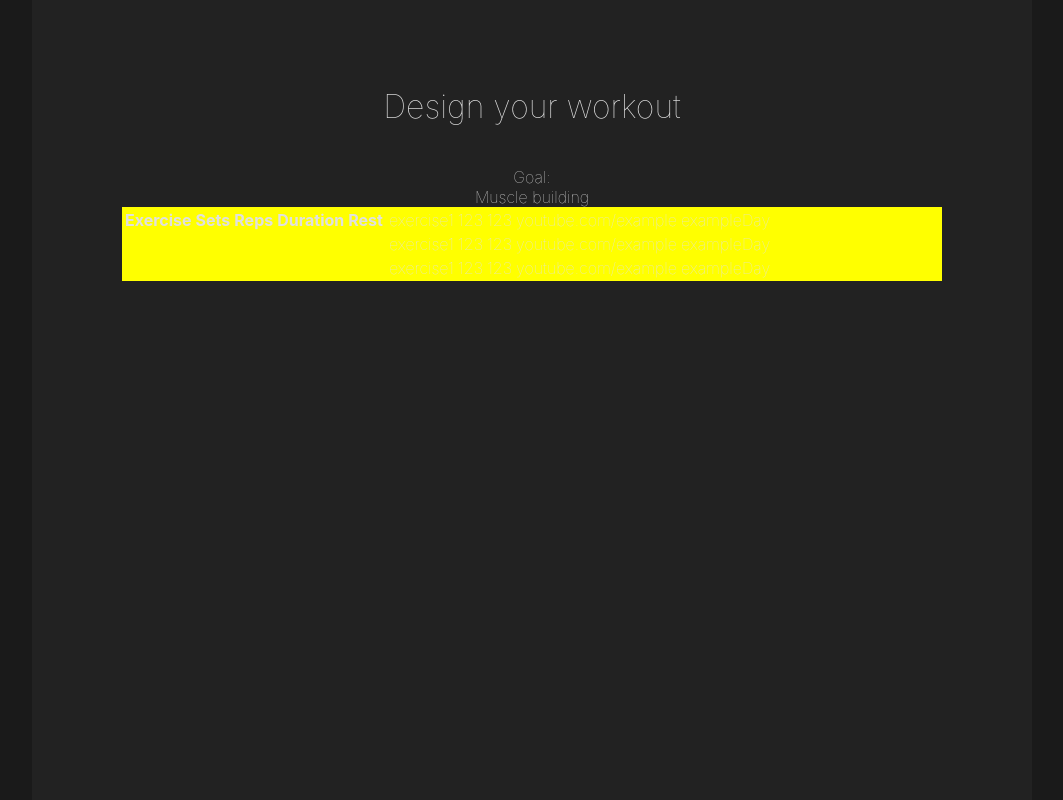
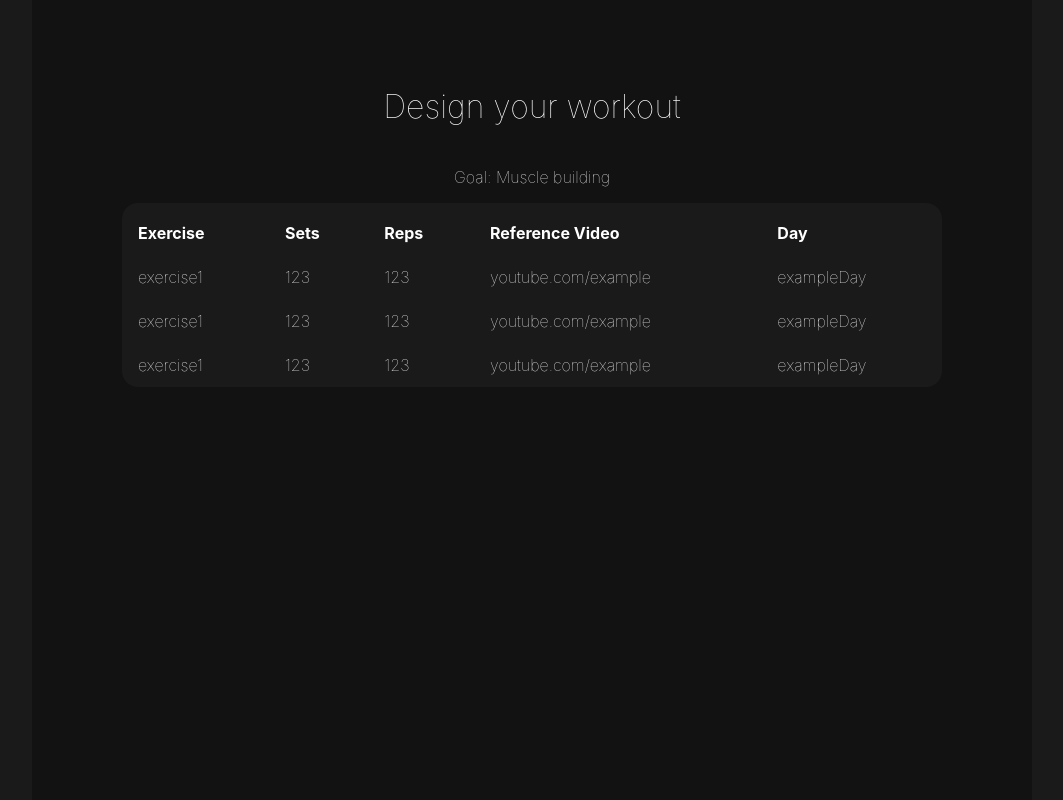
Before and after one commit to arpitanigam/FitnessSense, a React (Vite) app in the folder frontend/: page / in a window 1280 px wide. Both pictures are taken after a click on the link "Exercise Planner". Shown: the top 800 px of the page, without its empty margins (108-1171 px from the left). Built offline with nearby package versions, Linux system fonts and the light colour scheme.

Commit message:
refinded the styling of exercise table

```diff
--- a/frontend/src/components/ExerciseTable.jsx
+++ b/frontend/src/components/ExerciseTable.jsx
@@ -8,8 +8,8 @@ export default function ExerciseTable({exercises}){
           <th>Exercise</th>
           <th>Sets</th>
           <th>Reps</th>
-          <th>Duration</th>
-          <th>Rest</th>
+          <th>Reference Video</th>
+          <th>Day</th>
         </tr>
       </thead>
       <tbody>
--- a/frontend/src/components/Heading.jsx
+++ b/frontend/src/components/Heading.jsx
@@ -5,7 +5,7 @@ export default function Heading()
     return <div className="workoutHeader">
         <div className="heading" >Design your workout</div>
         <div className="goal">
-          Goal: <div><span className="goalCategory">Muscle building</span></div>
+          Goal: <span className="goalCategory">Muscle building</span>
         </div>
     </div>
 }
--- a/frontend/src/styles/ExercisePlanner.css
+++ b/frontend/src/styles/ExercisePlanner.css
@@ -2,8 +2,8 @@
     /* background-color: #111111; */
     max-height: 100vh;
     height: 100vh;
-    background-color: #222222;
-    color: #e0e0e0;
+    background-color:var(--bg-color-dark);
+    color: var(--text-color);
     font-family: 'Inter', sans-serif;
     font-weight: lighter;
     padding: 9%;
@@ -13,8 +13,23 @@
     padding-bottom: 5%;
 
 }
-.exercise-table{
-    display: flex;
-    background-color: yellow;
+.exercise-table {
+  width: 100%;
+  border-collapse: collapse;
+  margin-top: 1rem;
+  text-align: left;
+  background-color:var(--bg-color-card);
+  font-family: 'Inter', sans-serif;
+  font-weight: lighter;
+  border-radius: 1rem
+}
 
+.exercise-table th,
+.exercise-table td {
+  padding: 12px 16px;
 }
+
+.exercise-table th {
+    padding-top: 20px;
+  font-weight: bold;
+}
```
